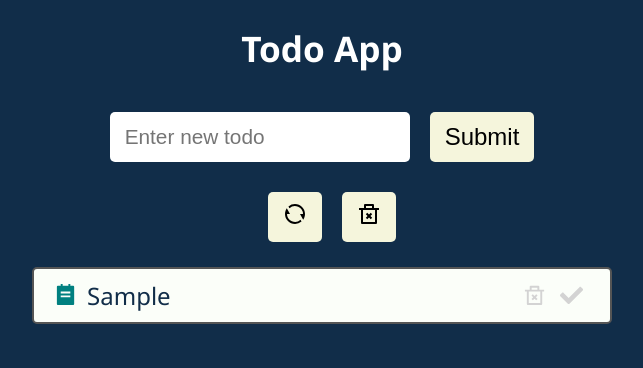
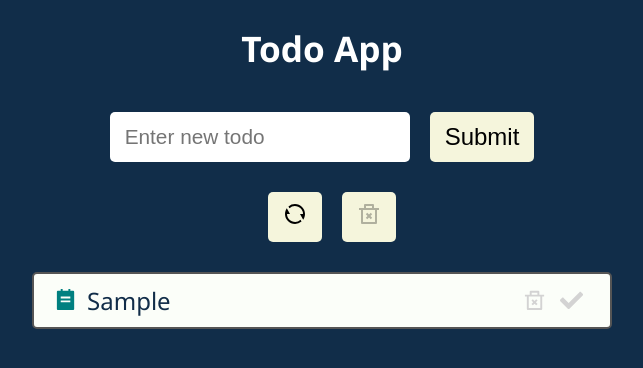
Before and after one commit to T1sev4/React_Todo_app, a React (Create React App) app: page / in a window 1280 px wide. Both pictures are taken after typing "Sample" into the empty fields and a click on the button "Submit". Shown: the top 368 px of the page, without its empty margins (318-961 px from the left). Built offline with nearby package versions, Linux system fonts and the light colour scheme.

Commit message:
Adding aditional logic for TodosActions

```diff
--- a/src/App.js
+++ b/src/App.js
@@ -40,14 +40,21 @@
   const deleteCompletedTodosHandler = () => {
     setTodos(todos.filter((todo) => !todo.isCompleted));
   };
+
+  const completedTodosCount = todos.filter((todo) => todo.isCompleted).length;
+
   return (
     <div className="App">
       <h1>Todo App</h1>
       <TodoForm addTodo={addTodoHandler} />
-      <TodosActions
-        resetTodos={resetTodosHandler}
-        deleteCompletedTodos={deleteCompletedTodosHandler}
-      />
+      {!!todos.length && (
+        <TodosActions
+          completedTodosExist={!!completedTodosCount}
+          resetTodos={resetTodosHandler}
+          deleteCompletedTodos={deleteCompletedTodosHandler}
+        />
+      )}
+
       <TodoList
         todos={todos}
         deleteTodo={deleteTodoHandler}
--- a/src/components/Todos/TodosActions.js
+++ b/src/components/Todos/TodosActions.js
@@ -1,15 +1,24 @@
 import { RiDeleteBin2Line, RiRefreshLine } from 'react-icons/ri';
 import Button from '../UI/Button';
-function TodosActions({ resetTodos, deleteCompletedTodos }) {
+import styles from './TodosActions.module.css';
+function TodosActions({
+  resetTodos,
+  deleteCompletedTodos,
+  completedTodosExist,
+}) {
   return (
-    <>
+    <div className={styles.todosActionsContainer}>
       <Button title="Reset Todos" onClick={resetTodos}>
         <RiRefreshLine />
       </Button>
-      <Button title="Clear completed Todos" onClick={deleteCompletedTodos}>
+      <Button
+        title="Clear completed Todos"
+        onClick={deleteCompletedTodos}
+        disabled={!completedTodosExist}
+      >
         <RiDeleteBin2Line />
       </Button>
-    </>
+    </div>
   );
 }
 export default TodosActions;
--- a/src/components/Todos/TodosActions.module.css
+++ b/src/components/Todos/TodosActions.module.css
@@ -0,0 +1,3 @@
+.todosActionsContainer {
+  margin: 5px;
+}
```
